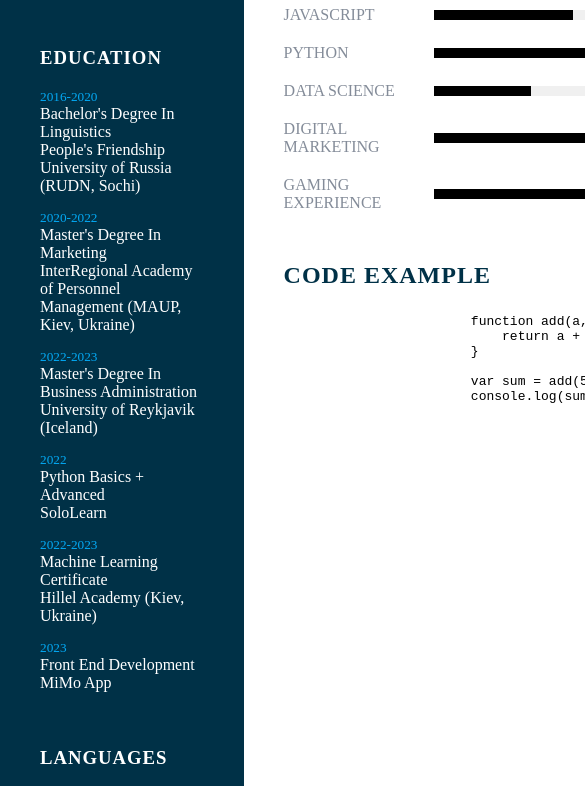
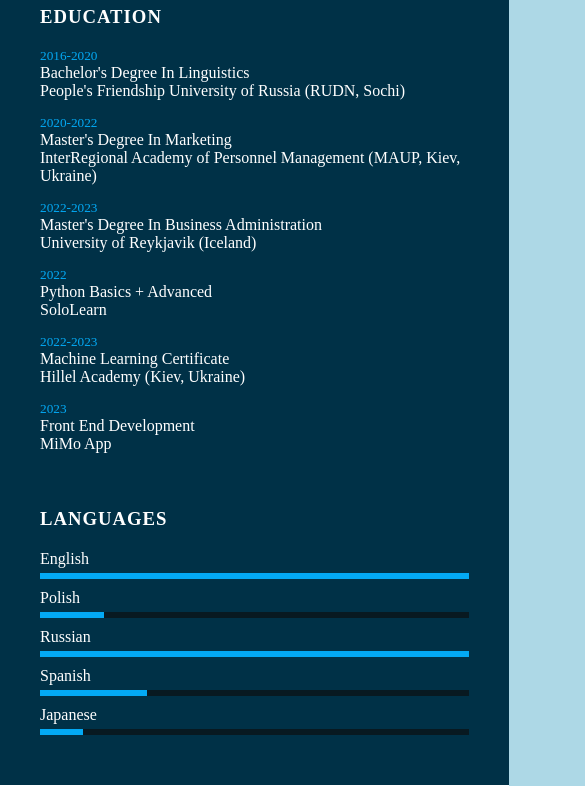
Before and after one commit to RomaRudman/CVRudmanRo, a plain HTML site: page index.html in a window 390 px wide. Shown: the part 538-1324 px from the top of the page, 585 px wide, since content can reach past the window. Drawn offline with Linux system fonts and the light colour scheme.

Commit message:
Update style.css

```diff
--- a/style.css
+++ b/style.css
@@ -212,10 +212,11 @@ p
     background-color: gray;
     width: 100%;
 }
-@media only screen and (max-width: 425px) {
-
+@media only screen and (max-width: 414px) {
     .container {
         margin: 10px;
+        grid-template-columns: 1fr; /* Сделать структуру одноколоночной на маленьких экранах */
+        min-height: auto; /* Убрать минимальную высоту для более гибкой структуры */
     }
 
     .profileText .imgBx {
@@ -230,4 +231,8 @@ p
     .right_Side, .left_Side {
         padding: 10px;
     }
+
+    .skills .box {
+        grid-template-columns: 1fr; /* Перевести на одноколоночный вид на маленьких экранах */
     }
+}
```
Lines whose indentation alone changed are shown as unchanged.
